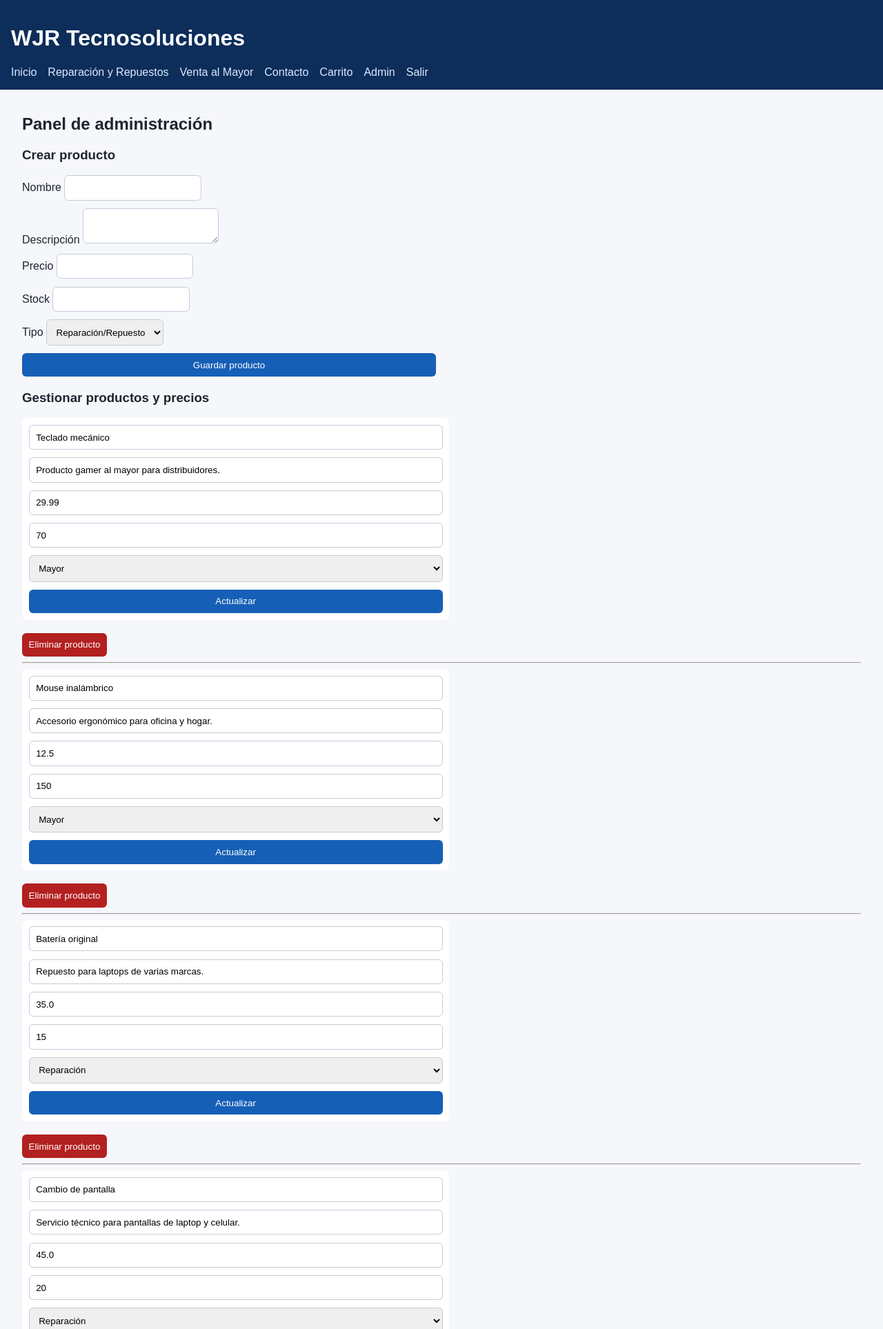
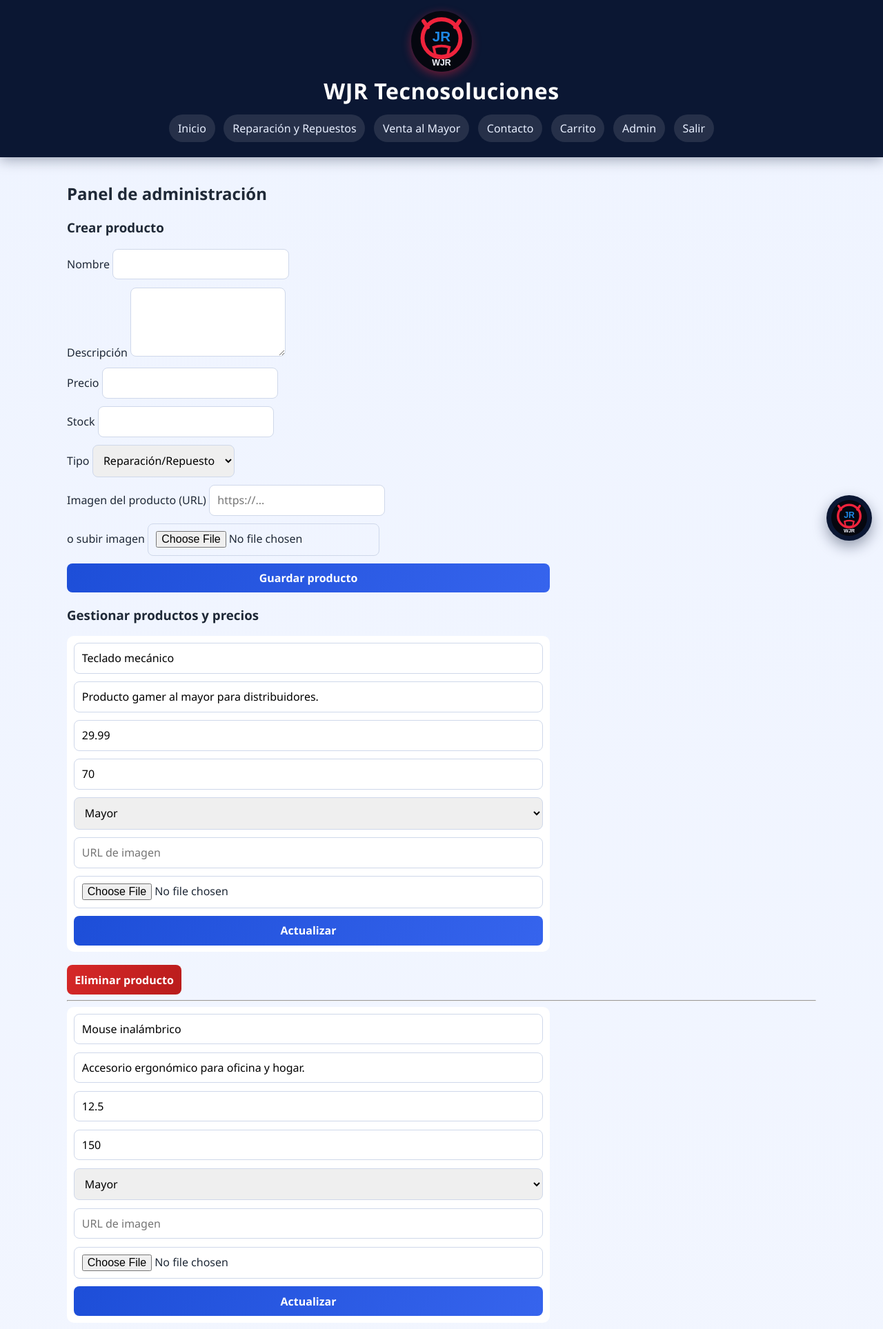
Before and after one commit to Dreamzxd/WJR-TECNO, a Flask app: page /admin in a window 1280 px wide. Shown: the top 1927 px of the page at 69% size. Run offline with Flask 3, Linux system fonts and the light colour scheme; a user stored in the database is signed in.

Commit message:
Mejora UI y agrega imágenes de productos, acerca de y contacto flotante

```diff
--- a/app.py
+++ b/app.py
@@ -1,13 +1,22 @@
 from functools import wraps
+from pathlib import Path
+from uuid import uuid4
+
 from flask import Flask, render_template, request, redirect, url_for, flash
 from flask_sqlalchemy import SQLAlchemy
 from flask_login import LoginManager, UserMixin, login_user, login_required, logout_user, current_user
 from werkzeug.security import generate_password_hash, check_password_hash
+from werkzeug.utils import secure_filename
+from sqlalchemy import text
 
 app = Flask(__name__)
 app.config['SECRET_KEY'] = 'cambia-esta-clave-secreta'
 app.config['SQLALCHEMY_DATABASE_URI'] = 'sqlite:///wjr_tecnosoluciones.db'
 app.config['SQLALCHEMY_TRACK_MODIFICATIONS'] = False
+app.config['UPLOAD_FOLDER'] = 'static/uploads/products'
+
+ALLOWED_IMAGE_EXTENSIONS = {'png', 'jpg', 'jpeg', 'webp', 'gif'}
+
 
 db = SQLAlchemy(app)
 login_manager = LoginManager(app)
@@ -37,6 +46,19 @@ class Product(db.Model):
     precio = db.Column(db.Float, nullable=False)
     stock = db.Column(db.Integer, default=0)
     tipo = db.Column(db.String(20), nullable=False)  # reparacion | mayor
+    imagen_url = db.Column(db.String(255), nullable=True)
+
+
+class SiteContent(db.Model):
+    id = db.Column(db.Integer, primary_key=True)
+    about_title = db.Column(db.String(120), default='Acerca de nosotros')
+    about_body = db.Column(
+        db.Text,
+        default='Somos WJR Tecnosoluciones. Aquí puedes contar quiénes son, qué hacen y cuál es su propósito.',
+    )
+    whatsapp_link = db.Column(db.String(255), default='https://wa.me/0000000000')
+    facebook_link = db.Column(db.String(255), default='https://facebook.com')
+    instagram_link = db.Column(db.String(255), default='https://instagram.com')
 
 
 class CartItem(db.Model):
@@ -64,9 +86,52 @@ def admin_required(func):
     return wrapper
 
 
+def get_site_content() -> SiteContent:
+    content = SiteContent.query.first()
+    if not content:
+        content = SiteContent()
+        db.session.add(content)
+        db.session.commit()
+    return content
+
+
+def allowed_file(filename: str) -> bool:
+    if '.' not in filename:
+        return False
+    return filename.rsplit('.', 1)[1].lower() in ALLOWED_IMAGE_EXTENSIONS
+
+
+def save_uploaded_image(image_file):
+    if not image_file or not image_file.filename:
+        return None
+
+    if not allowed_file(image_file.filename):
+        flash('Formato de imagen no permitido. Usa PNG, JPG, WEBP o GIF.', 'warning')
+        return None
+
+    extension = image_file.filename.rsplit('.', 1)[1].lower()
+    safe_name = secure_filename(image_file.filename.rsplit('.', 1)[0])
+    filename = f"{safe_name}-{uuid4().hex[:8]}.{extension}"
+
+    upload_dir = Path(app.config['UPLOAD_FOLDER'])
+    upload_dir.mkdir(parents=True, exist_ok=True)
+    destination = upload_dir / filename
+    image_file.save(destination)
+
+    return f"uploads/products/{filename}"
+
+
+def migrate_existing_schema():
+    with db.engine.begin() as connection:
+        columns = {row[1] for row in connection.execute(text('PRAGMA table_info(product)'))}
+        if 'imagen_url' not in columns:
+            connection.execute(text('ALTER TABLE product ADD COLUMN imagen_url VARCHAR(255)'))
+
+
 @app.route('/')
 def home():
-    return render_template('home.html')
+    site_content = get_site_content()
+    return render_template('home.html', site_content=site_content)
 
 
 @app.route('/registro', methods=['GET', 'POST'])
@@ -190,7 +255,8 @@ def contacto():
 def admin_dashboard():
     usuarios = User.query.order_by(User.id.desc()).all()
     productos = Product.query.order_by(Product.id.desc()).all()
-    return render_template('admin.html', usuarios=usuarios, productos=productos)
+    site_content = get_site_content()
+    return render_template('admin.html', usuarios=usuarios, productos=productos, site_content=site_content)
 
 
 @app.post('/admin/usuarios/eliminar/<int:user_id>')
@@ -218,12 +284,18 @@ def crear_producto():
     stock = int(request.form['stock'])
     tipo = request.form['tipo']
 
+    imagen_url = request.form.get('imagen_url', '').strip()
+    uploaded_image = save_uploaded_image(request.files.get('imagen_archivo'))
+    if uploaded_image:
+        imagen_url = uploaded_image
+
     producto = Product(
         nombre=nombre,
         descripcion=descripcion,
         precio=precio,
         stock=stock,
         tipo=tipo,
+        imagen_url=imagen_url or None,
     )
     db.session.add(producto)
     db.session.commit()
@@ -242,6 +314,11 @@ def actualizar_producto(producto_id):
     producto.precio = float(request.form['precio'])
     producto.stock = int(request.form['stock'])
     producto.tipo = request.form['tipo']
+    producto.imagen_url = request.form.get('imagen_url', '').strip() or producto.imagen_url
+
+    uploaded_image = save_uploaded_image(request.files.get('imagen_archivo'))
+    if uploaded_image:
+        producto.imagen_url = uploaded_image
 
     db.session.commit()
     flash('Producto actualizado correctamente.', 'success')
@@ -259,6 +336,22 @@ def eliminar_producto(producto_id):
     return redirect(url_for('admin_dashboard'))
 
 
+@app.post('/admin/acerca-de')
+@login_required
+@admin_required
+def actualizar_acerca_de():
+    site_content = get_site_content()
+    site_content.about_title = request.form.get('about_title', '').strip() or 'Acerca de nosotros'
+    site_content.about_body = request.form.get('about_body', '').strip() or site_content.about_body
+    site_content.whatsapp_link = request.form.get('whatsapp_link', '').strip() or site_content.whatsapp_link
+    site_content.facebook_link = request.form.get('facebook_link', '').strip() or site_content.facebook_link
+    site_content.instagram_link = request.form.get('instagram_link', '').strip() or site_content.instagram_link
+
+    db.session.commit()
+    flash('Se actualizó la sección "Acerca de nosotros" y los enlaces de contacto.', 'success')
+    return redirect(url_for('admin_dashboard'))
+
+
 def seed_data():
     if not User.query.filter_by(email='admin@wjr.com').first():
         admin = User(nombre='Administrador WJR', email='admin@wjr.com', is_admin=True)
@@ -273,11 +366,13 @@ def seed_data():
             Product(nombre='Teclado mecánico', descripcion='Producto gamer al mayor para distribuidores.', precio=29.99, stock=70, tipo='mayor'),
         ])
 
+    get_site_content()
     db.session.commit()
 
 
 with app.app_context():
     db.create_all()
+    migrate_existing_schema()
     seed_data()
 
 
--- a/static/styles.css
+++ b/static/styles.css
@@ -1,24 +1,131 @@
-body { font-family: Arial, sans-serif; margin: 0; background: #f5f7fb; color: #1f2430; }
-header { background: #0d2d5a; color: white; padding: 1rem; }
-nav { display: flex; gap: 1rem; flex-wrap: wrap; }
-nav a { color: #d9ecff; text-decoration: none; }
-main { padding: 1rem 2rem; }
-.hero { background: white; padding: 1.5rem; border-radius: 10px; }
+:root {
+  --bg: #f4f7ff;
+  --card: #ffffff;
+  --primary: #1d4ed8;
+  --primary-dark: #163fae;
+  --accent: #ef233c;
+  --text: #1f2937;
+}
+
+* { box-sizing: border-box; }
+body {
+  font-family: 'Segoe UI', Tahoma, Geneva, Verdana, sans-serif;
+  margin: 0;
+  background: linear-gradient(180deg, #eff4ff 0%, var(--bg) 100%);
+  color: var(--text);
+}
+
+.main-header {
+  background: #0b1733;
+  color: white;
+  padding: 1rem 1.2rem 1.4rem;
+  box-shadow: 0 4px 18px rgba(11, 23, 51, .35);
+}
+
+.brand-wrap {
+  text-align: center;
+  display: grid;
+  justify-items: center;
+  gap: .4rem;
+  margin-bottom: .8rem;
+}
+
+.brand-logo { width: 88px; height: 88px; border-radius: 50%; box-shadow: 0 4px 14px rgba(239, 35, 60, .45); }
+.main-header h1 { margin: 0; font-size: 2rem; letter-spacing: .5px; }
+
+nav { display: flex; justify-content: center; gap: .8rem; flex-wrap: wrap; }
+nav a {
+  color: #e8efff;
+  text-decoration: none;
+  background: rgba(255, 255, 255, .11);
+  padding: .55rem .8rem;
+  border-radius: 999px;
+  transition: all .2s ease;
+}
+nav a:hover { background: rgba(255,255,255,.26); transform: translateY(-1px); }
+
+main { padding: 1rem 2rem 4.5rem; max-width: 1150px; margin: 0 auto; }
+.hero, .about-us, .social-box {
+  background: var(--card);
+  padding: 1.4rem;
+  border-radius: 16px;
+  box-shadow: 0 8px 24px rgba(16, 24, 40, .08);
+  margin-bottom: 1.3rem;
+}
 .cards { display: grid; grid-template-columns: repeat(auto-fit, minmax(260px, 1fr)); gap: 1rem; }
-.cards article, .product-card { background: white; border-radius: 8px; padding: 1rem; box-shadow: 0 2px 8px rgba(0,0,0,.08); }
-.grid { display: grid; grid-template-columns: repeat(auto-fit, minmax(220px, 1fr)); gap: 1rem; }
-.form { display: grid; gap: .7rem; max-width: 600px; margin-bottom: 1.2rem; }
-input, textarea, select, button { padding: .6rem; border-radius: 6px; border: 1px solid #c4ccdb; }
-button { background: #165fb7; color: white; border: none; cursor: pointer; }
-button.danger { background: #b32020; }
-.alert { padding: .7rem; border-radius: 5px; margin-bottom: .8rem; }
+.cards article, .product-card { background: white; border-radius: 12px; padding: 1rem; box-shadow: 0 6px 18px rgba(0,0,0,.08); }
+.grid { display: grid; grid-template-columns: repeat(auto-fit, minmax(230px, 1fr)); gap: 1rem; }
+.form { display: grid; gap: .7rem; max-width: 700px; margin-bottom: 1.2rem; }
+input, textarea, select, button {
+  padding: .65rem .7rem;
+  border-radius: 8px;
+  border: 1px solid #cfd8ea;
+  font: inherit;
+}
+textarea { min-height: 100px; }
+button, .btn {
+  background: linear-gradient(120deg, var(--primary) 0%, #3664ed 100%);
+  color: white;
+  border: none;
+  cursor: pointer;
+  font-weight: 600;
+  text-decoration: none;
+  display: inline-block;
+  transition: transform .15s ease, box-shadow .2s ease;
+}
+button:hover, .btn:hover { transform: translateY(-1px); box-shadow: 0 6px 18px rgba(29, 78, 216, .32); }
+button.danger { background: linear-gradient(120deg, #d62828 0%, #b91c1c 100%); }
+
+.alert { padding: .7rem; border-radius: 8px; margin-bottom: .8rem; }
 .alert.success { background: #d9f7e5; }
 .alert.warning { background: #fff3cf; }
 .alert.info { background: #d9ebff; }
 .alert.danger { background: #ffdfe1; }
-table { width: 100%; border-collapse: collapse; background: white; }
+
+table { width: 100%; border-collapse: collapse; background: white; border-radius: 10px; overflow: hidden; }
 th, td { border: 1px solid #e4e8ef; padding: .6rem; text-align: left; }
 .total { font-size: 1.2rem; font-weight: bold; margin-top: .7rem; }
-.user-row { display: flex; justify-content: space-between; background: white; margin-bottom: .5rem; padding: .6rem; border-radius: 6px; }
-.inline-form { background: #fff; padding: .6rem; border-radius: 8px; }
-.btn { display: inline-block; background: #165fb7; color: #fff; padding: .5rem .8rem; border-radius: 6px; text-decoration: none; }
+.user-row { display: flex; justify-content: space-between; gap: .7rem; background: white; margin-bottom: .5rem; padding: .6rem; border-radius: 8px; align-items: center; }
+.inline-form { background: #fff; padding: .6rem; border-radius: 10px; }
+
+.product-image {
+  width: 100%;
+  height: 180px;
+  object-fit: cover;
+  border-radius: 10px;
+  margin-bottom: .7rem;
+  border: 1px solid #e5eaf4;
+}
+.product-image.placeholder {
+  display: grid;
+  place-items: center;
+  background: #edf1f9;
+  color: #63718b;
+  font-size: .95rem;
+}
+
+.social-links { display: flex; gap: .8rem; flex-wrap: wrap; }
+.social-btn { text-decoration: none; color: white; padding: .55rem .85rem; border-radius: 999px; font-weight: 600; }
+.whatsapp { background: #25d366; }
+.facebook { background: #1877f2; }
+.instagram { background: linear-gradient(45deg, #f58529, #dd2a7b, #8134af); }
+
+.floating-contact {
+  position: fixed;
+  right: 1rem;
+  bottom: 1rem;
+  width: 66px;
+  height: 66px;
+  border-radius: 999px;
+  background: #0b1733;
+  box-shadow: 0 8px 20px rgba(11,23,51,.4);
+  display: grid;
+  place-items: center;
+  z-index: 50;
+}
+.floating-contact img { width: 52px; height: 52px; border-radius: 50%; }
+
+@media (max-width: 700px) {
+  main { padding: 1rem 1rem 5rem; }
+  .main-header h1 { font-size: 1.6rem; }
+}
--- a/templates/admin.html
+++ b/templates/admin.html
@@ -4,7 +4,7 @@
 
 <section>
   <h3>Crear producto</h3>
-  <form method="post" class="form" action="{{ url_for('crear_producto') }}">
+  <form method="post" class="form" action="{{ url_for('crear_producto') }}" enctype="multipart/form-data">
     <label>Nombre <input type="text" name="nombre" required></label>
     <label>Descripción <textarea name="descripcion" required></textarea></label>
     <label>Precio <input type="number" step="0.01" name="precio" required></label>
@@ -15,6 +15,12 @@
         <option value="mayor">Venta al mayor</option>
       </select>
     </label>
+    <label>Imagen del producto (URL)
+      <input type="url" name="imagen_url" placeholder="https://...">
+    </label>
+    <label>o subir imagen
+      <input type="file" name="imagen_archivo" accept="image/*">
+    </label>
     <button type="submit">Guardar producto</button>
   </form>
 </section>
@@ -22,7 +28,7 @@
 <section>
   <h3>Gestionar productos y precios</h3>
   {% for p in productos %}
-  <form method="post" action="{{ url_for('actualizar_producto', producto_id=p.id) }}" class="form inline-form">
+  <form method="post" action="{{ url_for('actualizar_producto', producto_id=p.id) }}" class="form inline-form" enctype="multipart/form-data">
     <input type="text" name="nombre" value="{{ p.nombre }}" required>
     <input type="text" name="descripcion" value="{{ p.descripcion }}" required>
     <input type="number" step="0.01" name="precio" value="{{ p.precio }}" required>
@@ -31,6 +37,8 @@
       <option value="reparacion" {% if p.tipo=='reparacion' %}selected{% endif %}>Reparación</option>
       <option value="mayor" {% if p.tipo=='mayor' %}selected{% endif %}>Mayor</option>
     </select>
+    <input type="url" name="imagen_url" value="{{ p.imagen_url or '' }}" placeholder="URL de imagen">
+    <input type="file" name="imagen_archivo" accept="image/*">
     <button type="submit">Actualizar</button>
   </form>
   <form method="post" action="{{ url_for('eliminar_producto', producto_id=p.id) }}">
@@ -38,6 +46,20 @@
   </form>
   <hr>
   {% endfor %}
+</section>
+
+<section>
+  <h3>Acerca de nosotros y enlaces de contacto</h3>
+  <form method="post" class="form" action="{{ url_for('actualizar_acerca_de') }}">
+    <label>Título <input type="text" name="about_title" value="{{ site_content.about_title }}" required></label>
+    <label>Descripción
+      <textarea name="about_body" rows="4" required>{{ site_content.about_body }}</textarea>
+    </label>
+    <label>Link WhatsApp <input type="url" name="whatsapp_link" value="{{ site_content.whatsapp_link }}" required></label>
+    <label>Link Facebook <input type="url" name="facebook_link" value="{{ site_content.facebook_link }}" required></label>
+    <label>Link Instagram <input type="url" name="instagram_link" value="{{ site_content.instagram_link }}" required></label>
+    <button type="submit">Guardar sección y redes</button>
+  </form>
 </section>
 
 <section>
--- a/templates/base.html
+++ b/templates/base.html
@@ -7,8 +7,11 @@
   <link rel="stylesheet" href="{{ url_for('static', filename='styles.css') }}">
 </head>
 <body>
-  <header>
-    <h1>WJR Tecnosoluciones</h1>
+  <header class="main-header">
+    <div class="brand-wrap">
+      <img src="{{ url_for('static', filename='img/wjr-logo.svg') }}" alt="Logo WJR" class="brand-logo">
+      <h1>WJR Tecnosoluciones</h1>
+    </div>
     <nav>
       <a href="{{ url_for('home') }}">Inicio</a>
       <a href="{{ url_for('servicios_reparacion') }}">Reparación y Repuestos</a>
@@ -36,5 +39,9 @@
 
     {% block content %}{% endblock %}
   </main>
+
+  <a class="floating-contact" href="#redes-sociales" aria-label="Contactar por redes">
+    <img src="{{ url_for('static', filename='img/wjr-logo.svg') }}" alt="Logo WJR">
+  </a>
 </body>
 </html>
```
Also changed, not shown: templates/catalogo.html (+9 -0 lines), templates/home.html (+14 -0 lines), static/img/wjr-logo.svg (added).
